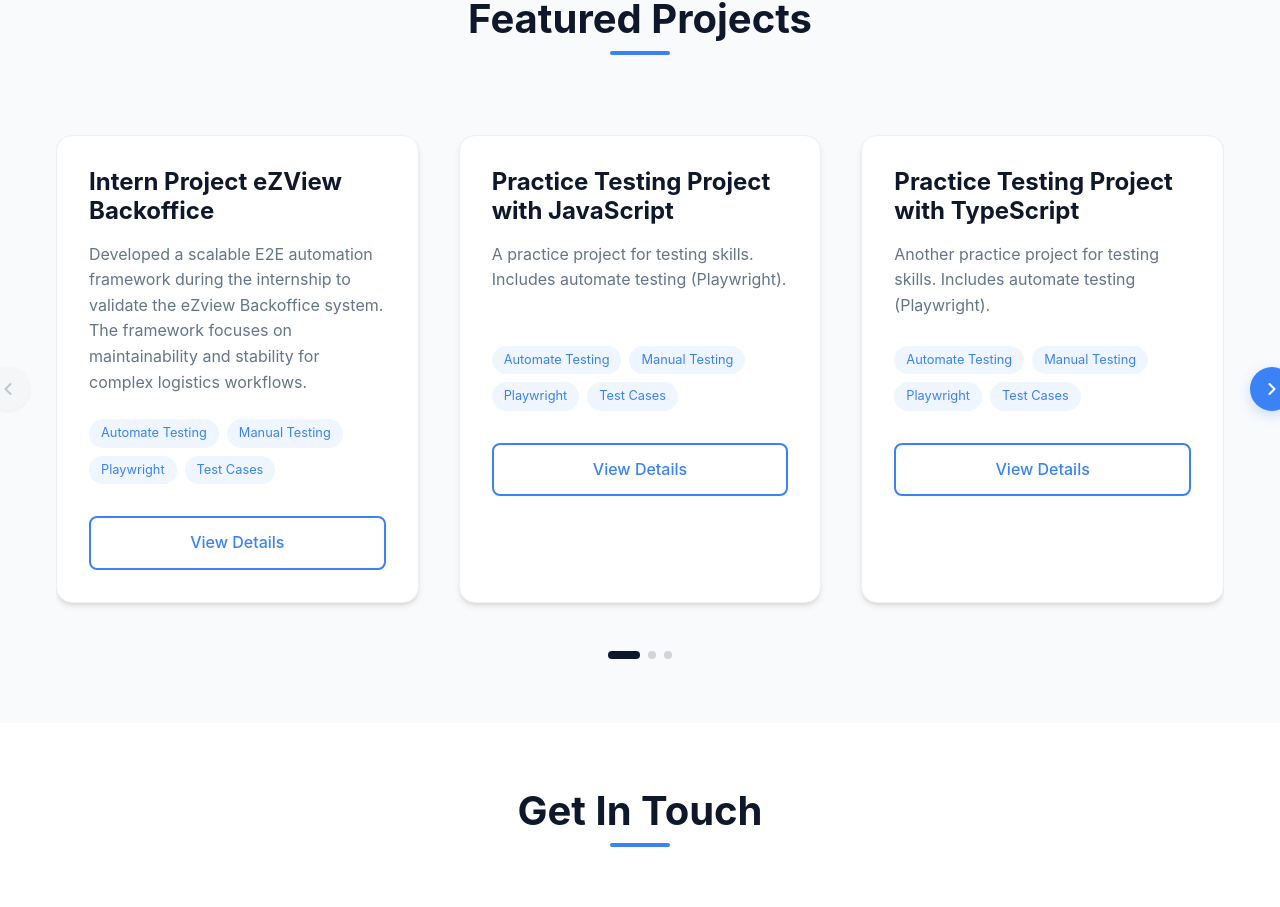
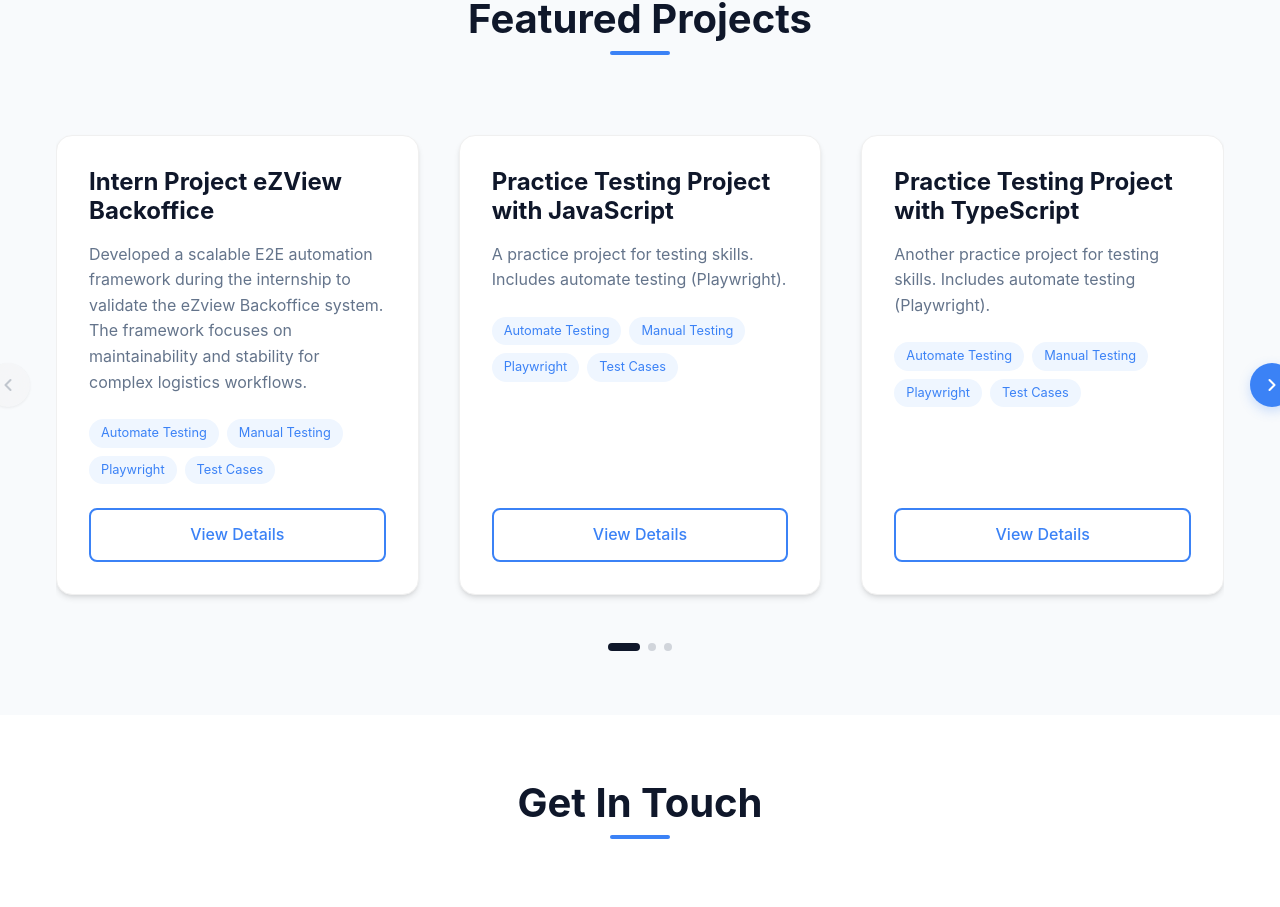
Before and after one commit to Daijirew/Portfolio-Software-Tester, a React (Vite) app: page / in a window 1280 px wide. Shown: the part 2177-3084 px from the top of the page. Built offline with nearby package versions, Linux system fonts and the light colour scheme.

Commit message:
fix button view details

```diff
--- a/src/components/Projects.jsx
+++ b/src/components/Projects.jsx
@@ -173,14 +173,22 @@
                                     boxShadow: 'var(--shadow-md)',
                                     transition: 'transform 0.3s ease',
                                     border: '1px solid #f0f0f0',
-                                    animation: 'fadeIn 0.5s ease-in-out'
+                                    animation: 'fadeIn 0.5s ease-in-out',
+                                    display: 'flex',
+                                    flexDirection: 'column',
+                                    height: '100%'
                                 }}>
-                                    <div style={{ padding: '2rem' }}>
+                                    <div style={{
+                                        padding: '2rem',
+                                        display: 'flex',
+                                        flexDirection: 'column',
+                                        height: '100%'
+                                    }}>
                                         <h3 style={{ fontSize: '1.5rem', marginBottom: '1rem' }}>{project.title}</h3>
-                                        <p style={{ color: 'var(--color-text-light)', marginBottom: '1.5rem', minHeight: '80px' }}>
+                                        <p style={{ color: 'var(--color-text-light)', marginBottom: '1.5rem' }}>
                                             {project.description}
                                         </p>
-                                        <div style={{ display: 'flex', flexWrap: 'wrap', gap: '0.5rem', marginBottom: '2rem' }}>
+                                        <div style={{ display: 'flex', flexWrap: 'wrap', gap: '0.5rem', marginBottom: '1.5rem' }}>
                                             {project.tags.map((tag, i) => (
                                                 <span key={i} style={{
                                                     fontSize: '0.8rem',
@@ -193,9 +201,11 @@
                                                 </span>
                                             ))}
                                         </div>
-                                        <a href={project.link} target="_blank" rel="noopener noreferrer" className="btn btn-outline" style={{ width: '100%', textAlign: 'center' }}>
-                                            View Details
-                                        </a>
+                                        <div style={{ marginTop: 'auto' }}>
+                                            <a href={project.link} target="_blank" rel="noopener noreferrer" className="btn btn-outline" style={{ width: '100%', textAlign: 'center' }}>
+                                                View Details
+                                            </a>
+                                        </div>
                                     </div>
                                 </div>
                             ))}
```
